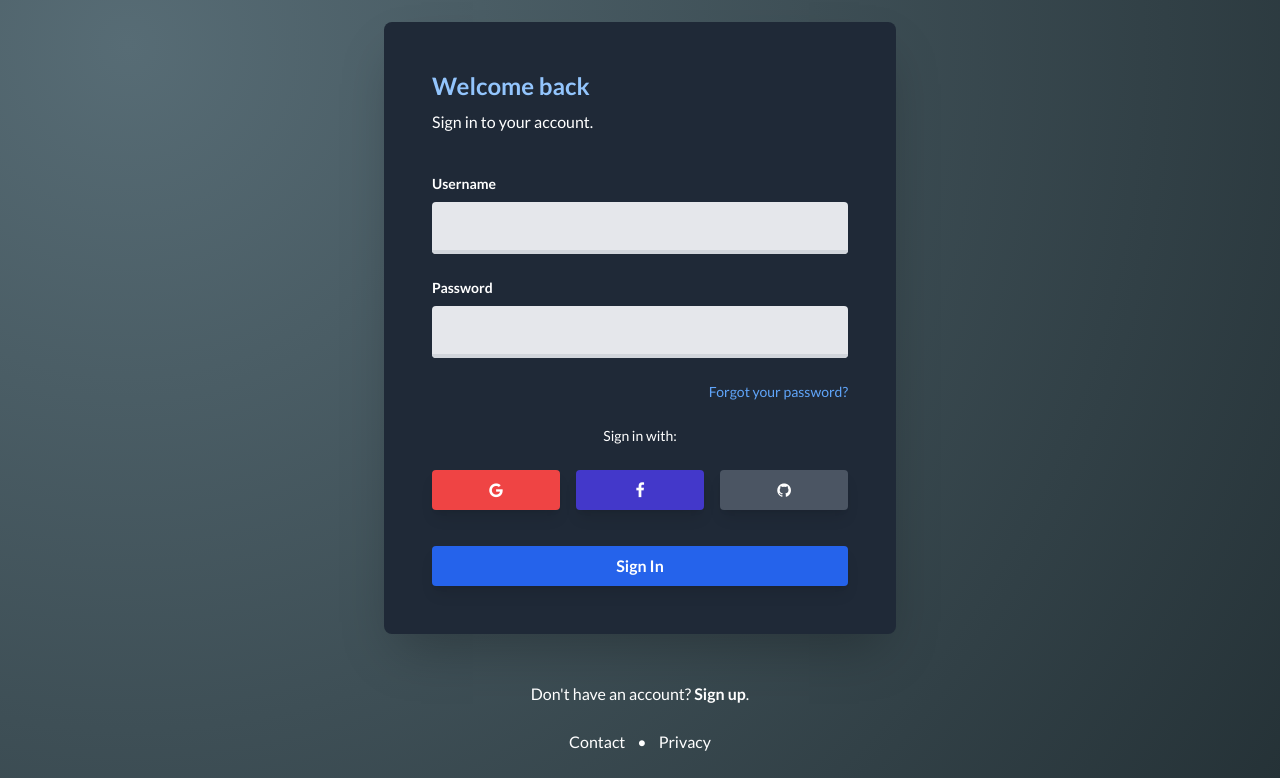
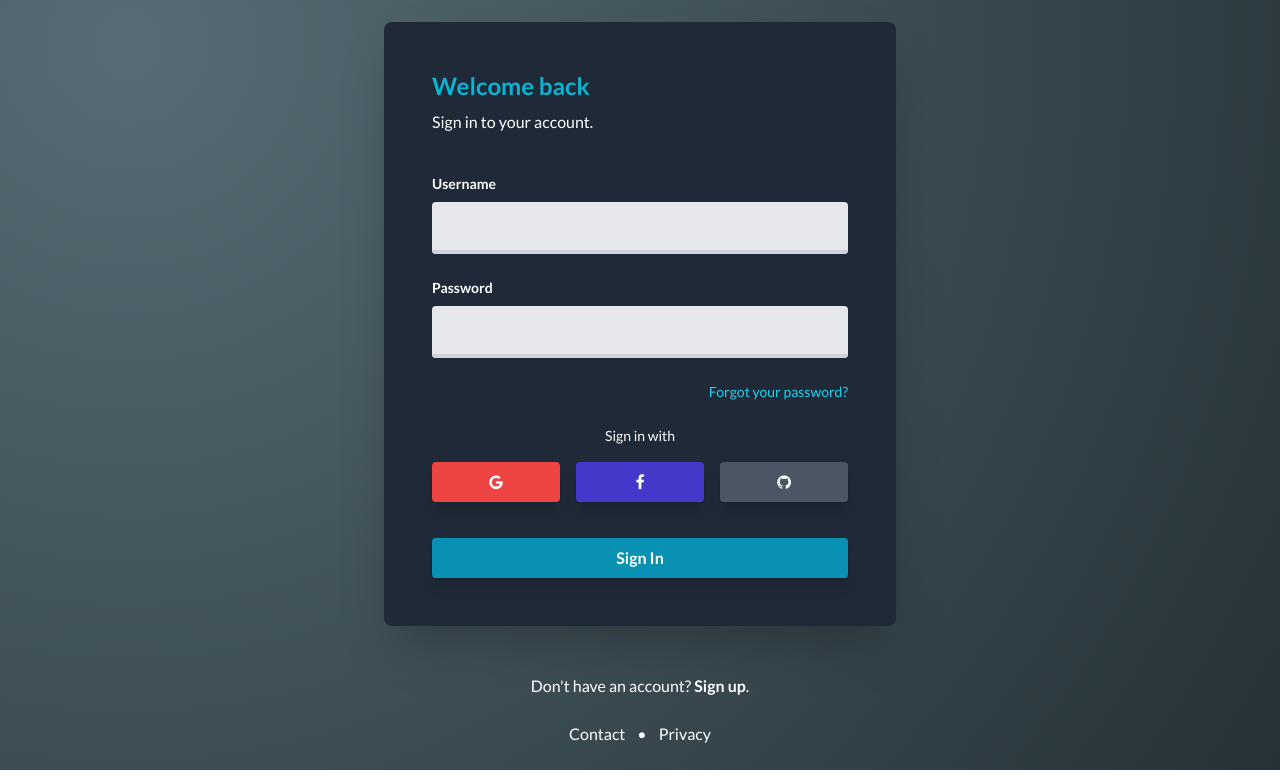
Before and after one commit to davidgrzyb/tailwind-login-template, a website: page index.html in a window 1280 px wide. Shown: the part 138-916 px from the top of the page. Drawn offline with Linux system fonts and the light colour scheme.

Commit message:
fix button

```diff
--- a/index.html
+++ b/index.html
@@ -12,10 +12,6 @@
     <link rel="stylesheet" href="https://fonts.googleapis.com/css2?family=Lato:wght@400;700&display=swap" />
     <link rel="stylesheet" href="https://cdnjs.cloudflare.com/ajax/libs/font-awesome/4.7.0/css/font-awesome.min.css" />
     <link rel="stylesheet" href="/css/main.css" />
-    <!-- <script
-      src="https://kit.fontawesome.com/a076d05399.js"
-      crossorigin="anonymous"
-    ></script> -->
 
   </head>
 
@@ -37,7 +33,7 @@
       class="bg-gray-800 max-w-lg mx-auto p-8 md:p-12 my-10 rounded-lg shadow-2xl"
     >
       <section>
-        <h3 class="text-blue-300 font-bold text-2xl">Welcome back</h3>
+        <h3 class="text-cyan-500 font-bold text-2xl">Welcome back</h3>
         <p class="text-white pt-2">Sign in to your account.</p>
       </section>
 
@@ -51,7 +47,7 @@
             <input
               type="text"
               id="email"
-              class="bg-gray-200 rounded w-full text-gray-700 focus:outline-none border-b-4 border-gray-300 focus:border-blue-400 transition duration-500 px-3 pb-3"
+              class="bg-gray-200 rounded w-full text-gray-700 focus:outline-none border-b-4 border-gray-300 focus:border-cyan-500 transition duration-500 px-3 pb-3"
             />
           </div>
           <div class="block text-white text-sm font-bold mb-2" for="password">
@@ -62,18 +58,18 @@
             <input
               type="password"
               id="password"
-              class="bg-gray-200 rounded w-full text-gray-700 focus:outline-none border-b-4 border-gray-300 focus:border-blue-400 transition duration-500 px-3 pb-3"
+              class="bg-gray-200 rounded w-full text-gray-700 focus:outline-none border-b-4 border-gray-300 focus:border-cyan-500 transition duration-500 px-3 pb-3"
             />
           </div>
           <div class="flex justify-end">
             <a
               href="#"
-              class="text-sm text-blue-400 hover:text-blue-500 hover:underline mb-6"
+              class="text-sm text-cyan-400 hover:text-cyan-600 hover:underline mb-6"
               >Forgot your password?</a
             >
           </div>
-          <div class="flex justify-center text-sm text-white mb-6">
-            Sign in with:
+          <div class="flex justify-center text-sm text-white mb-4 ">
+            Sign in with
           </div>
           <div class="flex space-x-4 mb-9">
             <button
@@ -99,7 +95,7 @@
           </div>
 
           <button
-            class="bg-blue-600 hover:bg-blue-800 text-white font-bold py-2 rounded shadow-lg hover:shadow-xl transition duration-200"
+            class="bg-cyan-600 hover:bg-cyan-800 text-white font-bold py-2 rounded shadow-lg hover:shadow-xl transition duration-200"
             type="submit"
           >
             Sign In
```
Also changed, not shown: css/main.css.
